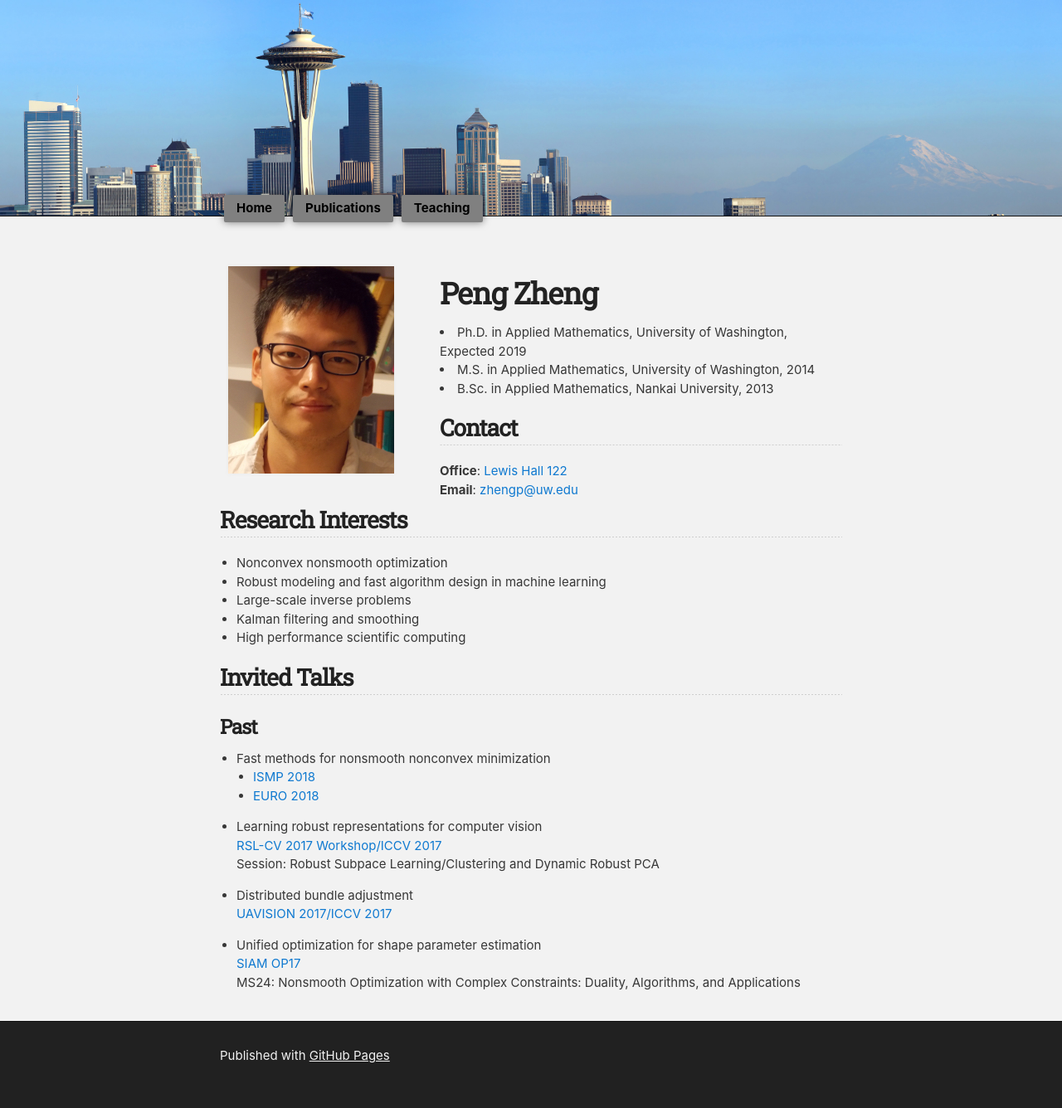
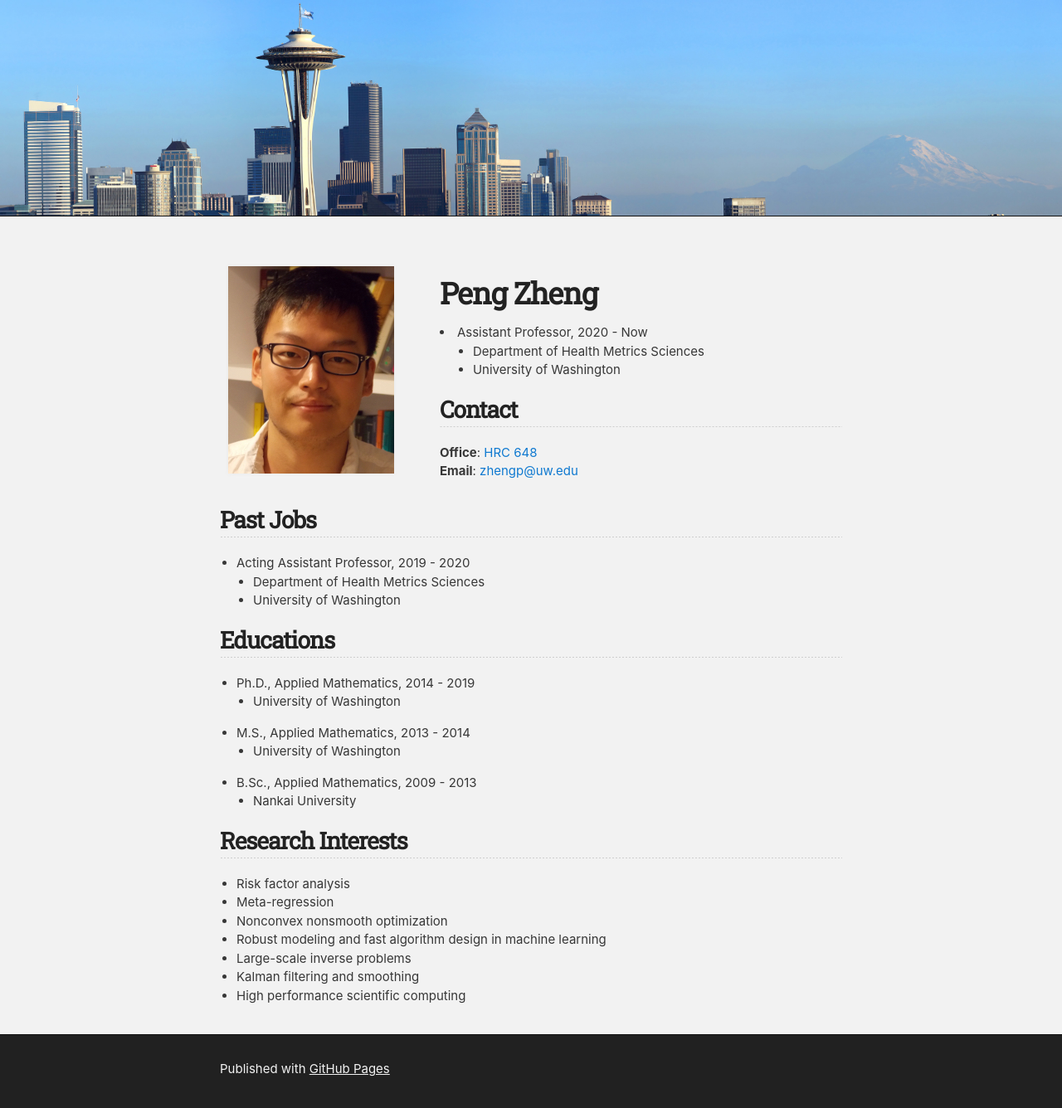
Before and after one commit to zhengp0/website, a Jekyll site: the page built from index.md, in a window 1280 px wide. Shown: the whole page at 83% size. Built offline with Jekyll 4.4.1, drawn with Linux system fonts in a browser that asks for light colours.

Commit message:
update the content of the website

```diff
--- a/_layouts/default.html
+++ b/_layouts/default.html
@@ -1,13 +1,15 @@
 <!DOCTYPE html>
-<html lang="{{ site.lang | default: "en-US" }}">
+<html lang="{{ site.lang | default: " en-US" }}">
 
 <head>
   <meta charset='utf-8'>
   <meta http-equiv="X-UA-Compatible" content="chrome=1">
   <meta name="viewport" content="width=device-width,maximum-scale=2">
-    <meta name="description" content="{{ site.title | default: site.github.repository_name }} : {{ site.description | default: site.github.project_tagline }}">
+  <meta name="description"
+    content="{{ site.title | default: site.github.repository_name }} : {{ site.description | default: site.github.project_tagline }}">
 
-    <link rel="stylesheet" type="text/css" media="screen" href="{{ '/assets/css/style.css?v=' | append: site.github.build_revision | relative_url }}">
+  <link rel="stylesheet" type="text/css" media="screen"
+    href="{{ '/assets/css/style.css?v=' | append: site.github.build_revision | relative_url }}">
 
   {% seo %}
 </head>
@@ -21,11 +23,6 @@
 
       <h1 id="project_title">{{ site.title | default: site.github.repository_name }}</h1>
       <h2 id="project_tagline">{{ site.description | default: site.github.project_tagline }}</h2>
-          <div class="btn-group">
-            <a class="button" href="{{ 'index.html'               | absolute_url }}">Home</a>
-            <a class="button" href="{{ '_pages/publications.html' | absolute_url }}">Publications</a>
-            <a class="button" href="{{ '_pages/teaching.html'     | absolute_url }}">Teaching</a>
-          </div>
 
       {% if site.show_downloads %}
       <section id="downloads">
@@ -47,7 +44,8 @@
   <div id="footer_wrap" class="outer">
     <footer class="inner">
       {% if site.github.is_project_page %}
-        <p class="copyright">{{ site.title | default: site.github.repository_name }} maintained by <a href="{{ site.github.owner_url }}">{{ site.github.owner_name }}</a></p>
+      <p class="copyright">{{ site.title | default: site.github.repository_name }} maintained by <a
+          href="{{ site.github.owner_url }}">{{ site.github.owner_name }}</a></p>
       {% endif %}
       <p>Published with <a href="https://pages.github.com">GitHub Pages</a></p>
     </footer>
@@ -55,13 +53,16 @@
 
   {% if site.google_analytics %}
   <script type="text/javascript">
-        (function(i,s,o,g,r,a,m){i['GoogleAnalyticsObject']=r;i[r]=i[r]||function(){
-        (i[r].q=i[r].q||[]).push(arguments)},i[r].l=1*new Date();a=s.createElement(o),
-        m=s.getElementsByTagName(o)[0];a.async=1;a.src=g;m.parentNode.insertBefore(a,m)
-        })(window,document,'script','//www.google-analytics.com/analytics.js','ga');
+    (function (i, s, o, g, r, a, m) {
+      i['GoogleAnalyticsObject'] = r; i[r] = i[r] || function () {
+        (i[r].q = i[r].q || []).push(arguments)
+      }, i[r].l = 1 * new Date(); a = s.createElement(o),
+        m = s.getElementsByTagName(o)[0]; a.async = 1; a.src = g; m.parentNode.insertBefore(a, m)
+    })(window, document, 'script', '//www.google-analytics.com/analytics.js', 'ga');
     ga('create', '{{ site.google_analytics }}', 'auto');
     ga('send', 'pageview');
   </script>
   {% endif %}
 </body>
+
 </html>
--- a/index.md
+++ b/index.md
@@ -10,40 +10,39 @@ layout: default
   <div class="col bio">
     <p>
     <h1> Peng Zheng </h1>
-      <li> Ph.D. in Applied Mathematics, University of Washington, Expected 2019 </li>
-      <li> M.S. in Applied Mathematics, University of Washington, 2014 </li>
-      <li> B.Sc. in Applied Mathematics, Nankai University, 2013 </li>
+      <li>Assistant Professor, 2020 - Now
+        <ul><ul>
+          <li>Department of Health Metrics Sciences</li>
+          <li>University of Washington</li>
+        </ul></ul>
+      </li>
     </p>
     <h2> Contact </h2>
     <p>
-      <strong>Office</strong>: <a href="https://www.google.com/maps/place/Lewis+Hall+(LEW)/@47.6588531,-122.3075521,17z/data=!4m13!1m7!3m6!1s0x5490148c387d7edd:0xae51cfecafbf4d7f!2sLewis+Hall+(Lew),+4182+W+Stevens+Way+NE,+Seattle,+WA+98105!3b1!8m2!3d47.658853!4d-122.3053485!3m4!1s0x0:0x1d95ef494627e4a9!8m2!3d47.6588371!4d-122.3053649">Lewis Hall 122</a><br>
+      <strong>Office</strong>: <a href="https://www.washington.edu/maps/#!/hrc">HRC 648</a><br>
       <strong>Email</strong>: <a href="mailto:zhengp@uw.edu" target="_top">zhengp@uw.edu</a>
     </p>
   </div>
 </div>
 
+## Past Jobs
+* Acting Assistant Professor, 2019 - 2020
+  - Department of Health Metrics Sciences
+  - University of Washington
+
+## Educations
+* Ph.D., Applied Mathematics, 2014 - 2019
+  - University of Washington
+* M.S., Applied Mathematics, 2013 - 2014
+  - University of Washington
+* B.Sc., Applied Mathematics, 2009 - 2013
+  - Nankai University
+
 ## Research Interests
+* Risk factor analysis
+* Meta-regression
 * Nonconvex nonsmooth optimization
 * Robust modeling and fast algorithm design in machine learning
 * Large-scale inverse problems
 * Kalman filtering and smoothing
 * High performance scientific computing
-
-## Invited Talks
-
-### Past
-
-* Fast methods for nonsmooth nonconvex minimization<br>
-  - [ISMP 2018](https://ismp2018.sciencesconf.org)
-  - [EURO 2018](http://euro2018valencia.com)
-
-* Learning robust representations for computer vision<br>
-[RSL-CV 2017 Workshop/ICCV 2017](http://iccv2017.thecvf.com)<br>
-Session: Robust Subpace Learning/Clustering and Dynamic Robust PCA
-
-* Distributed bundle adjustment<br>
-[UAVISION 2017/ICCV 2017](http://iccv2017.thecvf.com)
-
-* Unified optimization for shape parameter estimation<br>
-[SIAM OP17](https://www.siam.org/meetings/op17/)<br>
-MS24: Nonsmooth Optimization with Complex Constraints: Duality, Algorithms, and Applications
```
Also changed, not shown: README.md, 1 other file. Lines whose indentation alone changed are shown as unchanged.
